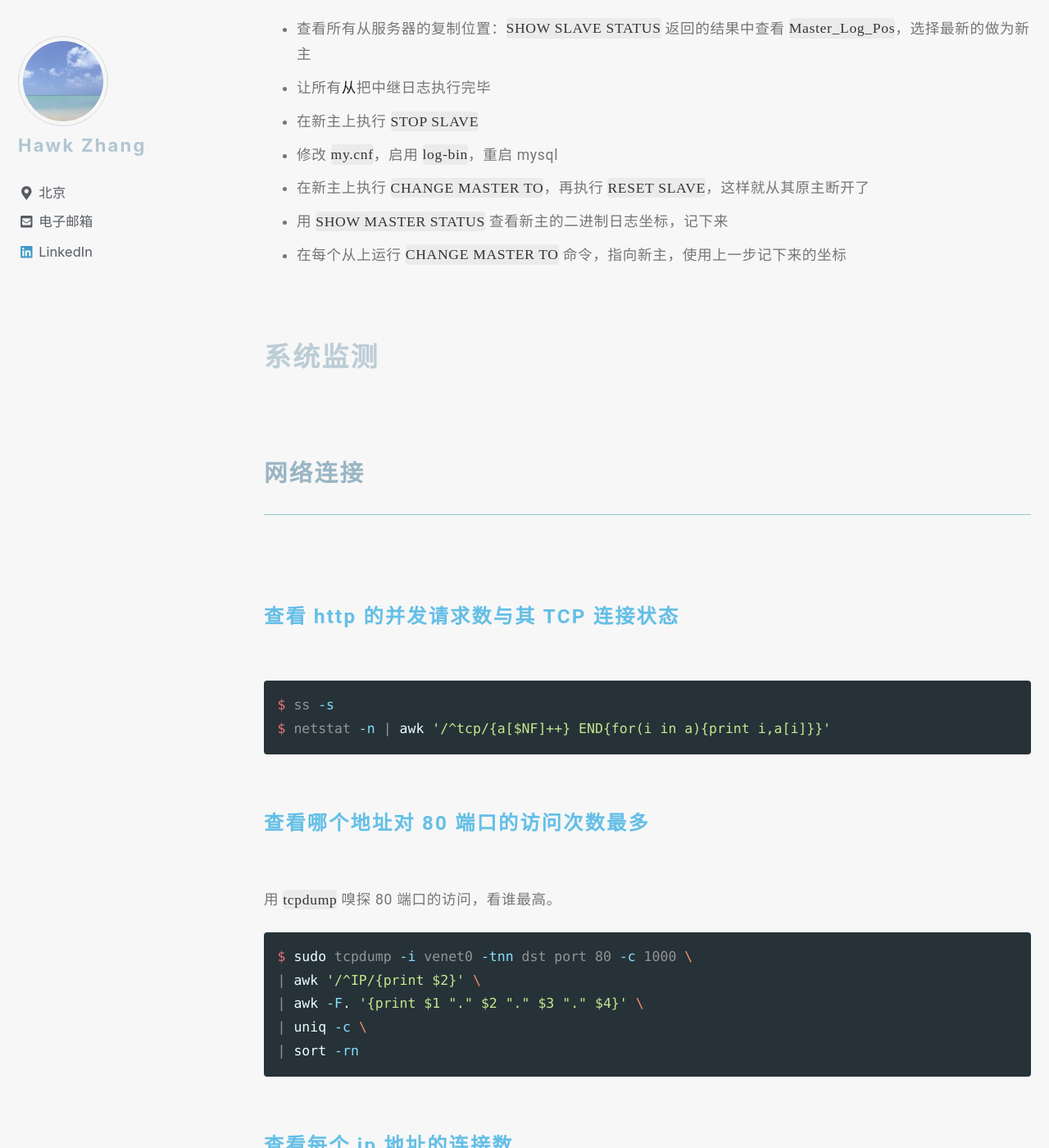
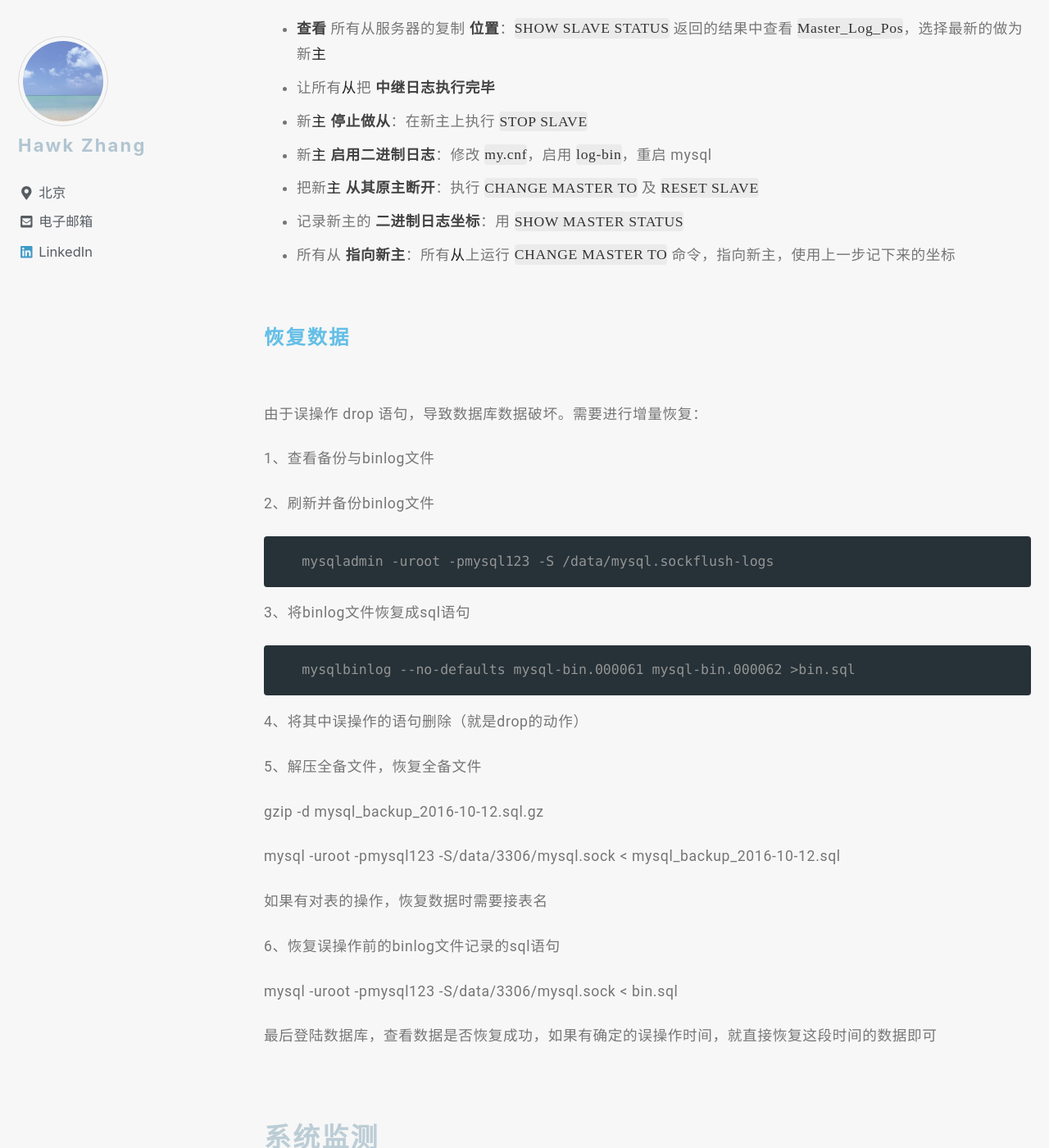
Before and after one commit to narru888/linotes_note, a Jekyll site: the page built from _posts/devop/2017-05-01-troubleshooting.md, in a window 1280 px wide and 1400 px high, scrolled down 7030 px. Shown: the whole window at 82% size. Built offline with Jekyll 4.4.1, drawn with Linux system fonts in a browser that asks for light colours; nearby versions of some CDN libraries; a script that is not in the unit is left out.

Commit message:
update on 2018-08-18 14:00:01 CST

```diff
--- a/_posts/devop/2017-05-01-troubleshooting.md
+++ b/_posts/devop/2017-05-01-troubleshooting.md
@@ -225,18 +225,46 @@ $ sudo nginx -s reload
 
 #### 一主多从，主失效，提升从为主
 
-* 查看所有从服务器的复制位置：`SHOW SLAVE STATUS` 返回的结果中查看 `Master_Log_Pos`，选择最新的做为新主
-* 让所有*从*把中继日志执行完毕
-* 在新主上执行 `STOP SLAVE`
-* 修改 `my.cnf`，启用 `log-bin`，重启 mysql
-* 在新主上执行 `CHANGE MASTER TO`，再执行 `RESET SLAVE`，这样就从其原主断开了
-* 用 `SHOW MASTER STATUS` 查看新主的二进制日志坐标，记下来
-* 在每个从上运行 `CHANGE MASTER TO` 命令，指向新主，使用上一步记下来的坐标
+* **查看** 所有从服务器的复制 **位置**：`SHOW SLAVE STATUS` 返回的结果中查看 `Master_Log_Pos`，选择最新的做为新*主*
+* 让所有*从*把 **中继日志执行完毕**
+* 新*主* **停止做从**：在新主上执行 `STOP SLAVE`
+* 新*主* **启用二进制日志**：修改 `my.cnf`，启用 `log-bin`，重启 mysql
+* 把新*主* **从其原主断开**：执行 `CHANGE MASTER TO` 及 `RESET SLAVE`
+* 记录新主的 **二进制日志坐标**：用 `SHOW MASTER STATUS`
+* 所有从 **指向新主**：所有*从*上运行 `CHANGE MASTER TO` 命令，指向新主，使用上一步记下来的坐标
 
 
 
 
+#### 恢复数据
 
+由于误操作 drop 语句，导致数据库数据破坏。需要进行增量恢复：
+
+1、查看备份与binlog文件
+
+2、刷新并备份binlog文件
+
+       mysqladmin -uroot -pmysql123 -S /data/mysql.sockflush-logs
+
+3、将binlog文件恢复成sql语句
+
+       mysqlbinlog --no-defaults mysql-bin.000061 mysql-bin.000062 >bin.sql
+
+4、将其中误操作的语句删除（就是drop的动作）
+
+5、解压全备文件，恢复全备文件
+
+   gzip -d mysql_backup_2016-10-12.sql.gz
+
+   mysql -uroot -pmysql123 -S/data/3306/mysql.sock < mysql_backup_2016-10-12.sql
+
+如果有对表的操作，恢复数据时需要接表名
+
+6、恢复误操作前的binlog文件记录的sql语句
+
+   mysql -uroot -pmysql123 -S/data/3306/mysql.sock < bin.sql
+
+最后登陆数据库，查看数据是否恢复成功，如果有确定的误操作时间，就直接恢复这段时间的数据即可
 
 
 
```
